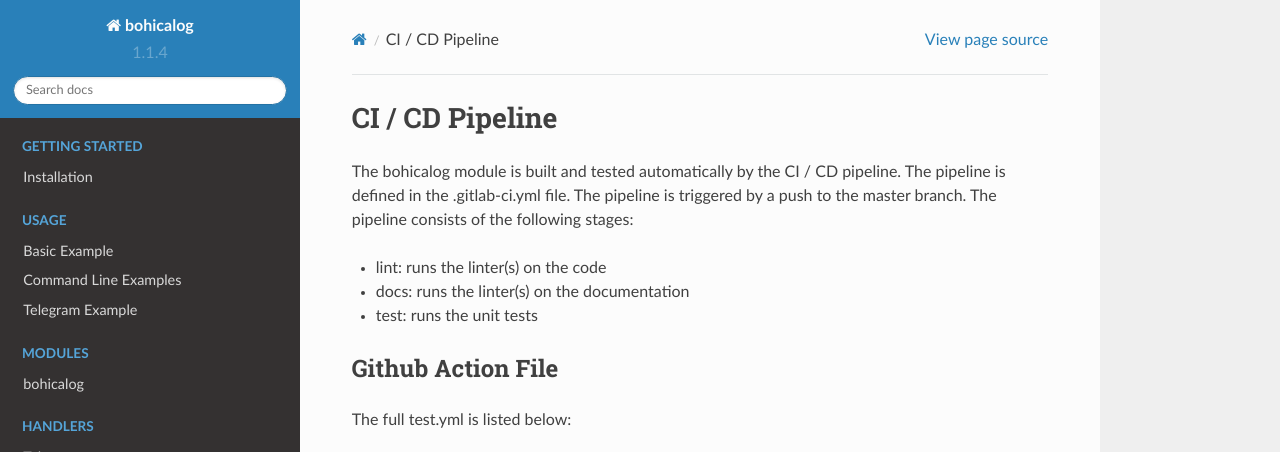
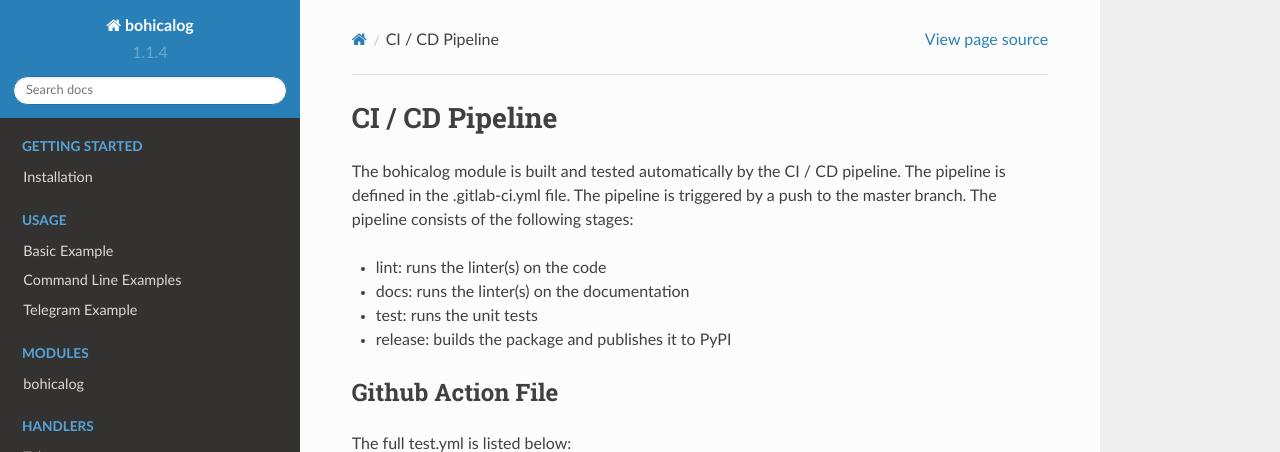
Before and after one commit to BOHICA-LABS/bohicalog, a Sphinx documentation site: the page built from docs/source/develop/cicd.rst, in a window 1280 px wide, cut to the strip 0-452 px from the top of the page. Built offline with Sphinx 7.4.7 and the Read the Docs theme 2.0.0, drawn with Linux system fonts in a browser that asks for light colours.

Commit message:
docs(develop): add release job

```diff
--- a/docs/source/develop/cicd.rst
+++ b/docs/source/develop/cicd.rst
@@ -9,6 +9,7 @@
 -  lint: runs the linter(s) on the code
 -  docs: runs the linter(s) on the documentation
 -  test: runs the unit tests
+-  release: builds the package and publishes it to PyPI
 
 *******************
  Github Action File
```
